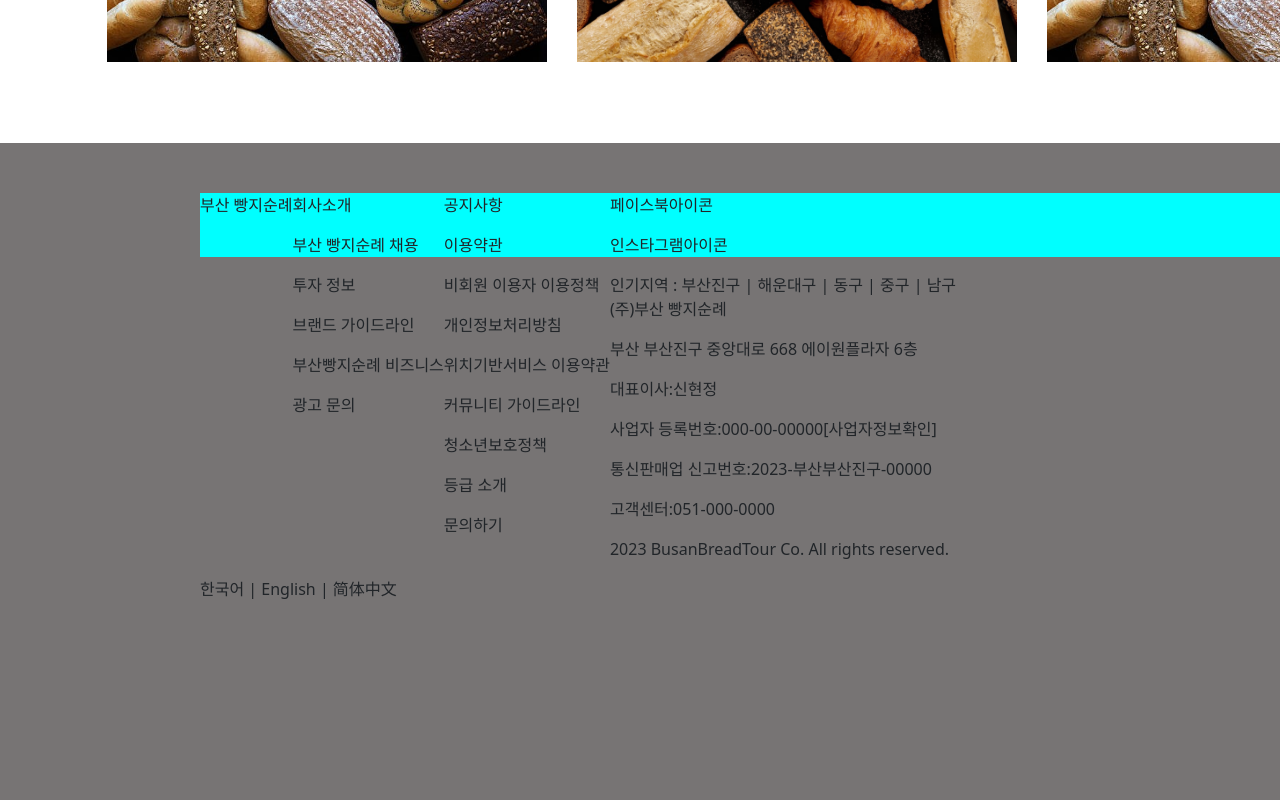
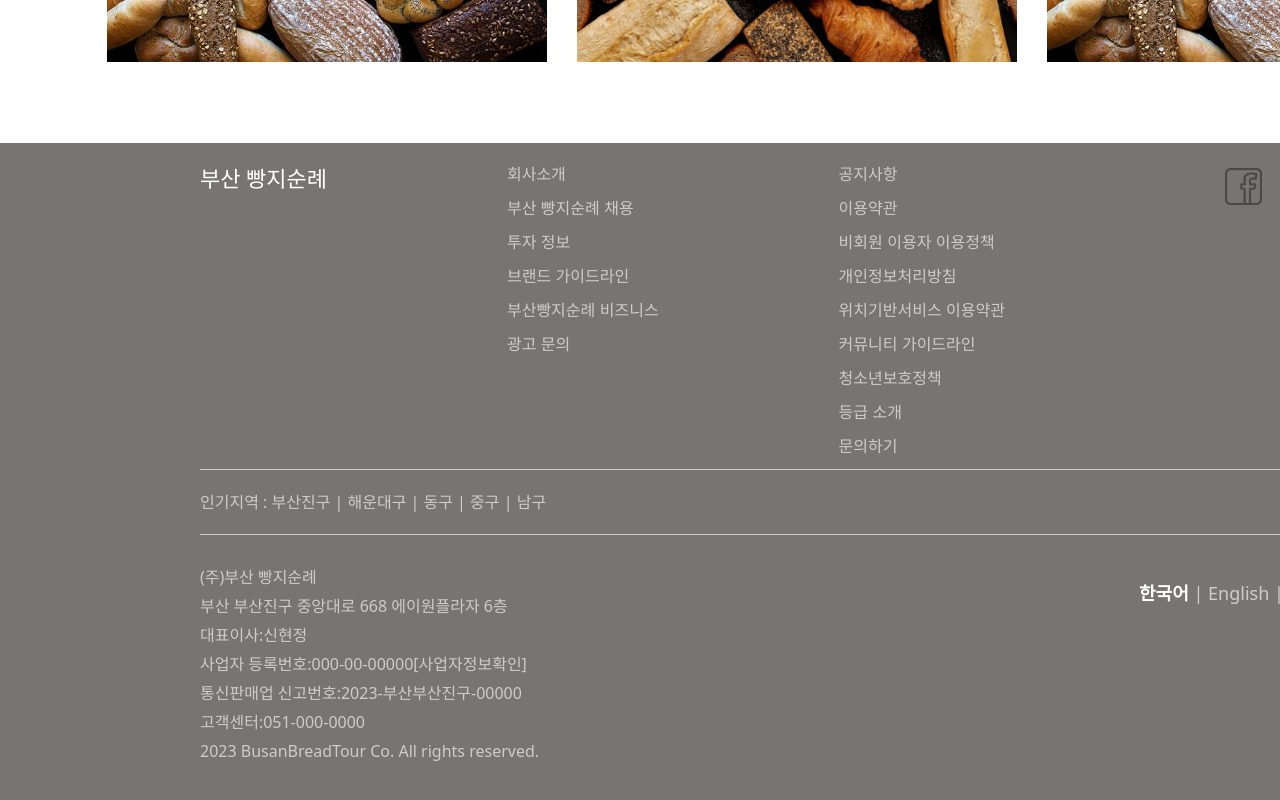
Before and after one commit to sko5473/vue_project_bread, a Vue app: page / in a window 1280 px wide. Shown: the part 1963-2763 px from the top of the page. Built offline with nearby package versions, Linux system fonts and the light colour scheme; no server answers; a web font is replaced by a local one; what vue3-google-login would draw is missing.

Commit message:
2023-03-01

```diff
--- a/src/components/FooterPage.vue
+++ b/src/components/FooterPage.vue
@@ -3,7 +3,7 @@
         <div id="footer_inner_box">
             <div id="footer_top">
                 <div id="footer_top_left1">
-                    <p>부산 빵지순례</p>
+                    <p id="logo">부산 빵지순례</p>
                 </div>
                 <div id="footer_top_left2">
                     <p>회사소개</p>
@@ -25,8 +25,8 @@
                     <p>문의하기</p>
                 </div>
                 <div id="footer_top_right">
-                    <p>페이스북아이콘</p>
-                    <p>인스타그램아이콘</p>
+                    <div class="link_img_div"><img src="@/assets/imgs/facebook1.png" class="link_img" style="width:37px;padding-top:5px;" alt=""></div>
+                    <div class="link_img_div"><img src="@/assets/imgs/instagram.png" class="link_img" alt=""></div>
                 </div>
             </div>
 
@@ -45,7 +45,7 @@
                     <p>2023 BusanBreadTour Co. All rights reserved.</p>
                 </div>
                 <div id="footer_bottom_right">
-                    <p>한국어 | English | 简体中文</p>
+                    <p style="float:left;font-weight: bold;color:white;">한국어&nbsp;</p><span> | English | 简体中文</span>
                 </div>
             </div>
         </div>
@@ -75,22 +75,94 @@ export default {
     width:1440px;
     position:relative;
     margin-left:200px;
-    margin-top:50px;
+    margin-top:20px;
 }
 
 #footer_top{
-    background-color: aqua;
+    border-bottom: 1px solid rgb(206, 203, 203);
+}
+
+/* 부모를 한줄 가득차게하여 float:left시 밑에 내용이 위로 올라오지 않도록 해준다. */
+#footer_top::after{
+    content: ""; /*빈내용 */
+    clear: both;
+    display: block;
+}
+
+#footer_top p {
+    padding: 0;
 }
 
 #footer_top_left1{
     float:left;
+
+}
+
+#logo{
+    color:white;
+    font-size:22px;
+    font-family: custom_font1;
 }
 
 #footer_top_left2{
     float:left;
+    margin-left:180px;
 }
 
 #footer_top_left3{
     float:left;
+    margin-left:180px;
+}
+
+#footer_top_left2 p,#footer_top_left3 p {
+    margin-bottom: 10px;
+    color: rgb(206, 203, 203);
+    font-family: 'Franklin Gothic Medium', 'Arial Narrow', Arial, sans-serif;
+}
+
+#footer_top_right{
+    float:left;
+    margin-left:200px;
+}
+
+.link_img{
+    width:50px;
+    filter: opacity(0.4) drop-shadow(0 0 0 rgb(128, 128, 121));
+    margin-left:20px;
+}
+
+.link_img_div{
+    float:left;
+}
+
+#footer_middle{
+    color: rgb(206, 203, 203);
+    margin-top:20px;
+    margin-bottom:15px;
+    height:45px;
+    border-bottom: 1px solid rgb(206, 203, 203);
+}
+
+#footer_bottom{
+
+}
+
+#footer_bottom_left{
+    color: rgb(206, 203, 203);
+    float: left;
+    margin-top: 15px;
+}
+
+#footer_bottom_left p{
+    margin: 0;
+    margin-bottom:5px;
+}
+
+#footer_bottom_right{
+    color: rgb(206, 203, 203);
+    float: left;
+    margin-left:600px;
+    margin-top:30px;
+    font-size:18px;
 }
 </style>
```
Also changed, not shown: src/assets/imgs/facebook1.png (added), src/assets/imgs/instagram.png (added).
